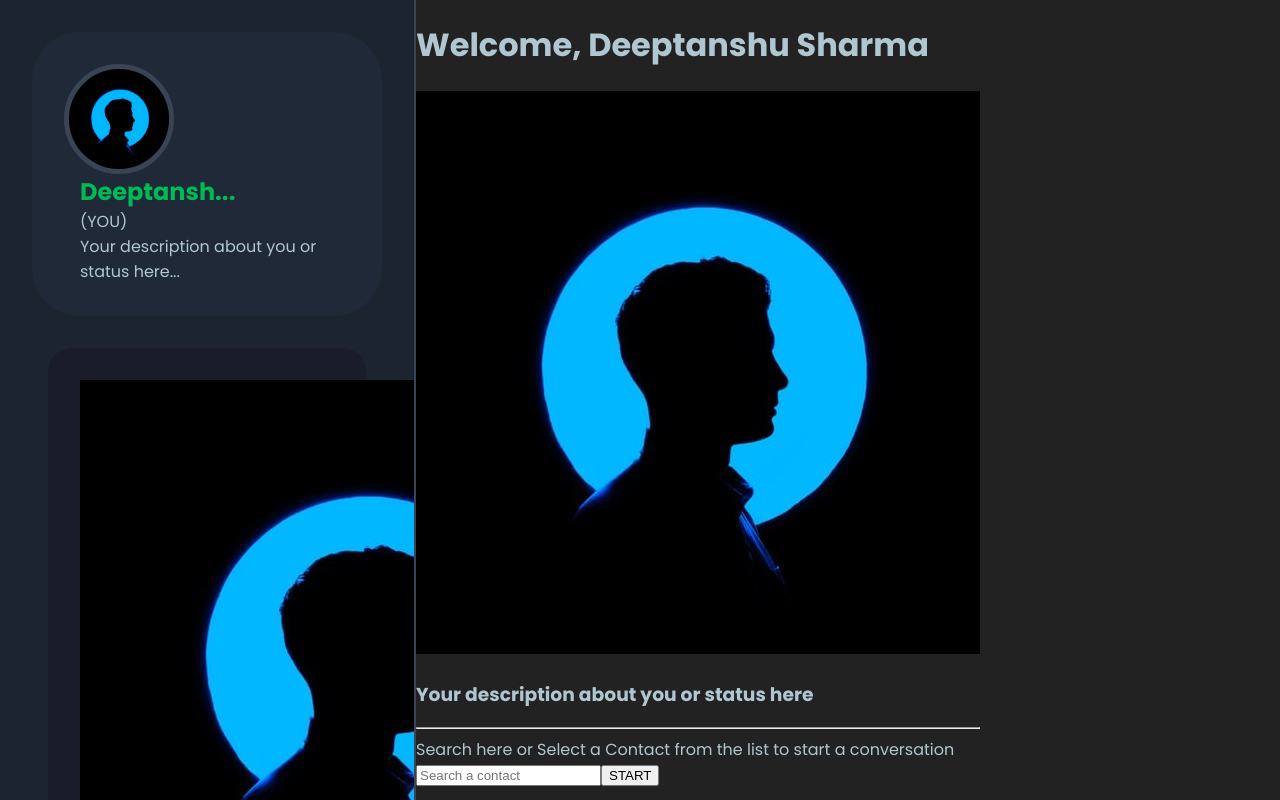
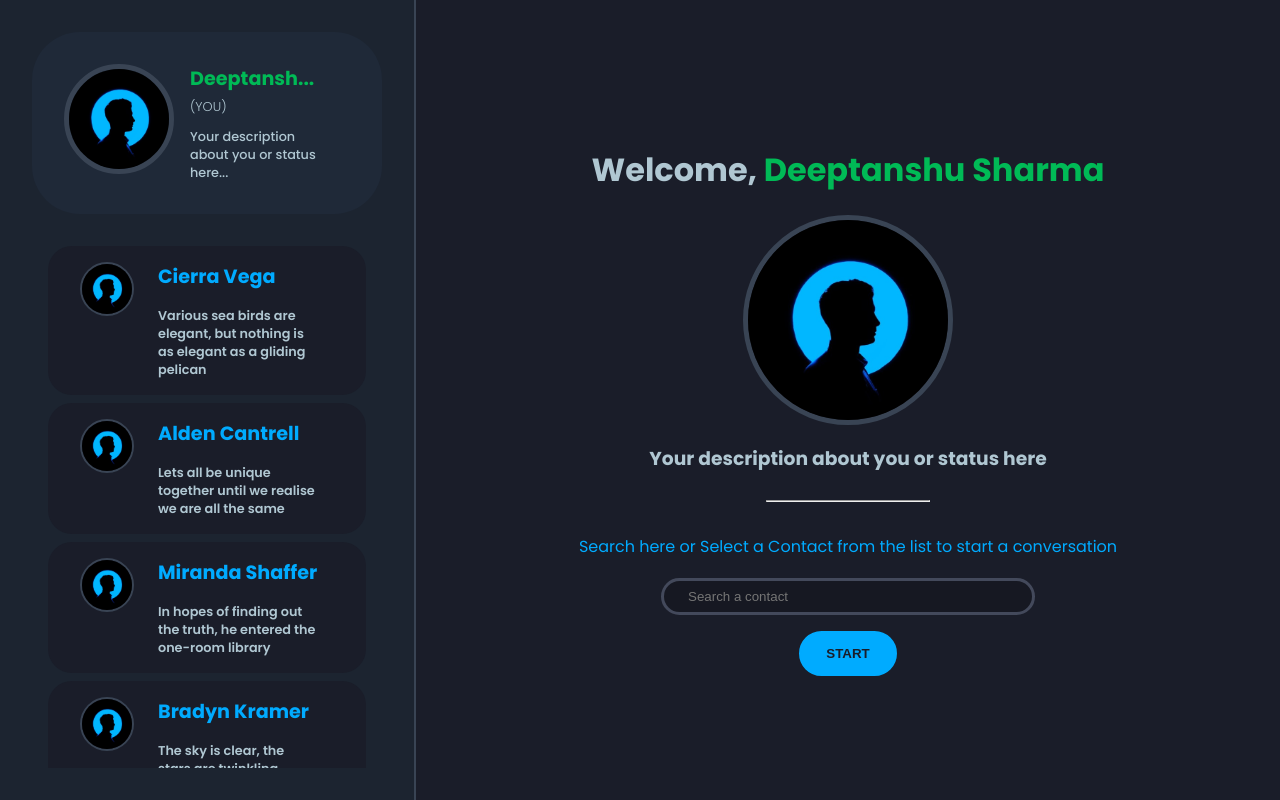
Before and after one commit to Deeptanshu15/zomantum-frontend-chat, a React (Create React App) app: page / in a window 1280 px wide. Built offline with nearby package versions, Linux system fonts and the light colour scheme.

Commit message:
Update index.css
Main stylesheet for styling.
The stylesheet imports fonts from google fonts, so a working internet connection is required for fonts to work properly.

```diff
--- a/src/index.css
+++ b/src/index.css
@@ -4,6 +4,7 @@ html, body{
   height: 100vh;
   margin:0;
   box-sizing: border-box;
+  overflow: hidden;
 }
 
 body {
@@ -40,7 +41,7 @@ code {
   display: flex;
   flex-direction: column;
   border-right: 2px #394454 solid;
-  overflow-y: scroll;
+
 }
 
 
@@ -50,6 +51,11 @@ code {
   padding: 2rem;
   border-radius: 3rem;
 
+}
+
+.you:hover{
+  cursor: pointer;
+  background: rgb(38, 50, 68);
 }
 
 .your-img{
@@ -66,32 +72,157 @@ code {
 }
 
 .you h2{
-  display: inline-block;
+  display: inline;
+  font-size: 1.2rem;
   margin:0;
   padding:0;
   color: #00BA56;
+}
+
+.you span{
+  margin: 0;
+  padding: 0;
+  font-weight: 300;
+  font-size: 0.8rem;
+}
+
+
+.displayAbout{
+  margin: 0;
+  padding: 0;
+  margin-top: 0.6rem;
+  font-weight: 500;
+  font-size: 0.8rem;
+  width: fit-content;
+  max-width: 9rem;
 }
 
 .people-list {
   margin:0;
   padding: 0 1rem;
   flex-grow: 1;
+  overflow-y: scroll;
 }
 
 .people{
   background: #1a1d29;
   margin-bottom: 0.5rem;
-  padding: 2rem;
+  padding: 1rem 2rem;
   border-radius: 1.5rem;
+  display: flex;
+  flex-wrap: wrap;
+}
+
+.people:hover{
+  cursor: pointer;
+  /*border-radius: 5px;*/
+  background: #161822;
+
+}
+
+.contact-selected{
+  border-radius: 5px;
+
+}
+
+.contact-detail{
+  margin-left: 1.5rem;
+}
+
+.contact-name{
+  color: #00ABFF;
+  font-size: 1.2rem;
+  font-weight: 700;
+}
+
+.contact-about{
+  margin-top: 1rem;
+  font-weight: 600;
+  font-size: 0.8rem;
+  width: fit-content;
+  max-width: 10rem;
+
+}
+
+.contact-img{
+  height: 50px;
+  width: 50px;
+  border-radius: 50%;
+  border: 2px #394454 solid;
 }
 
 .chat{
-  background: #1E1F20;
+  background: #1a1d29;
   height: 100vh;
   flex-grow:3;
   display: flex;
   flex-direction: column;
 
+}
+
+.chat-welcome{
+  background: #1a1d29;
+  height: 100vh;
+  flex-grow:3;
+  display: flex;
+  flex-direction: column;
+  align-items: center;
+  justify-content: center;
+}
+
+
+.welcome-msg{
+  display: flex;
+  flex-direction: column;
+  align-items: center;
+}
+
+hr{
+  width: 30%;
+  size: 1px;
+  color: #43495b;
+}
+
+.welcome-msg div{
+  color: #00ABFF;
+  margin-top: 1.5rem;
+}
+
+.welcome-msg span{
+  color: #00BA56;
+}
+
+.welcome-img{
+  height: 200px;
+  width: 200px;
+  border-radius: 50%;
+  border: 5px #394454 solid;
+}
+
+.search-contact{
+  width: 20rem;
+  margin-top: 1.2rem;
+  background: #161822;
+  color: #00ABFF;
+  border: 3px #43495b solid;
+  padding: 0.5rem 1.5rem;
+  border-radius: 3rem;
+}
+
+.search-contact:focus{
+  border: 3px #00ABFF solid;
+}
+
+
+.search-btn{
+  margin-top: 1rem;
+  border: 0;
+  font-weight: 900;
+  padding: 0.8rem 1.6rem;
+  border-radius: 3rem;
+  background: #00ABFF;
+  color: #1a1d29;
+  border: 2px #00ABFF solid;
 }
 
 .chat-top{
@@ -102,8 +233,8 @@ code {
 
 .chat-img{
   float: left;
-  height: 100px;
-  width: 100px;
+  height: 80px;
+  width: 80px;
   border-radius: 50%;
   border: 5px #394454 solid;
 }
@@ -111,25 +242,76 @@ code {
 .chat-person{
   margin-left: 2rem;
   display: inline-block;
+  font-weight: 500;
 }
 
-.chat-person div{
+.chat-top span{
   font-size: 1rem;
-  font-weight: 200;
-  display: inline;
+  font-weight: 400;
+  margin: 0;
+  padding: 0;
+  margin-left: 2rem;
 }
 
 .chat-area{
   background: #1F2938;
-  flex-grow: 1;
+  flex-basis: 100%;
   overflow-y: scroll;
   padding: 3rem 5rem;
+}
+
+.message-container{
+  width: 100%;
+  overflow: auto;
+}
+
+.message-o{
+  float: right;
+  background: #00BA56;
+  font-weight: 400;
+  font-size: 0.8rem;
+  padding: 0.5rem 1.5rem;
+  color: #1a1d29;
+  margin-bottom: 1rem;
+  width: fit-content;
+  max-width: 60%;
+  border-radius: 16px 16px 3px 16px;
+}
+
+.message-i{
+  background: #00ABFF;
+  font-size: 0.8rem;
+  font-weight: 400;
+  padding: 0.5rem 1.5rem;
+  color: #1a1d29;
+  margin-bottom: 1rem;
+  width: fit-content;
+  max-width: 60%;
+  border-radius: 16px 16px 16px 3px;
 }
 
 .chat-msg-area{
   background: #293444;
   font-size: 1.5rem;
   padding: 0.6rem 3rem;
+  flex-basis: 5rem;
+  display: flex;
+}
+
+.send-btn{
+  display: inline;
+  color: #1a1d29;
+  margin-left: 2rem;
+  background: #00BA56;
+  border: 0;
+  padding: 0 2rem;
+  border-radius: 3rem;
+  font-weight: 500;
+  font-size: 1rem;
+}
+
+button:focus{
+  outline: none;
 }
 
 input:focus{
@@ -139,9 +321,9 @@ input:focus{
 
 .msg-input{
   background: #1F2938;
-  font-size: 1.5rem;
-  width: stretch;
-  padding: 0.5rem 1rem;
+  font-size: 1rem;
+  flex-basis: 100%;
+  padding: 0.8rem 1rem;
   border: 4px #43495b solid;
   color: #00BA56;
   border-radius: 2rem;
```
